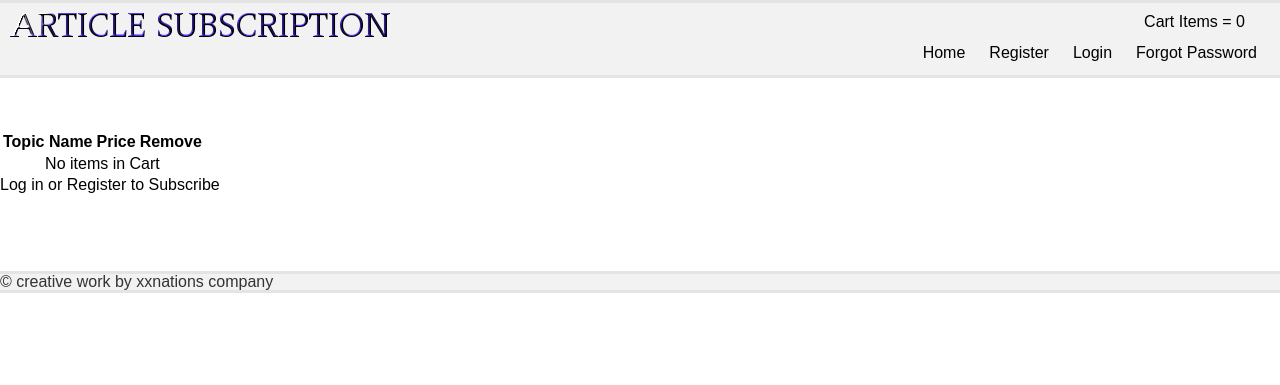
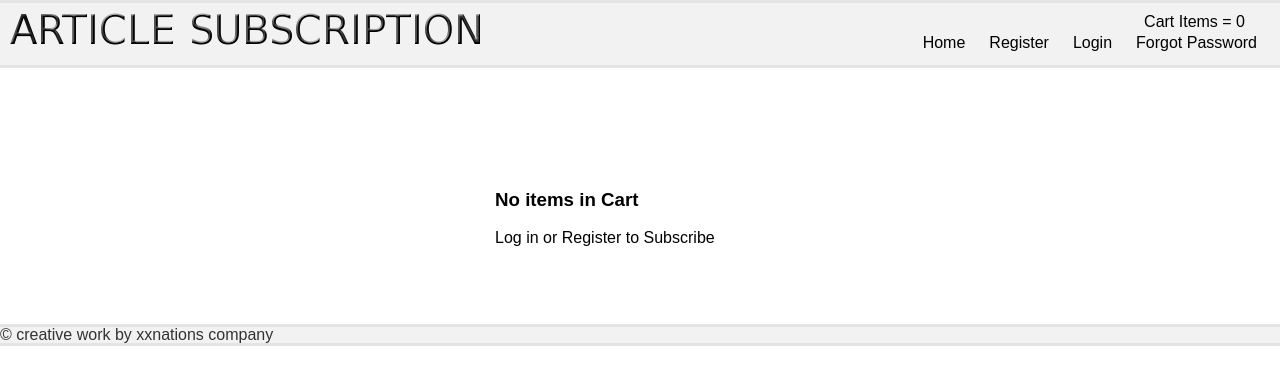
Before and after one commit to xxnations/WPL-Project, a PHP site: page /viewcart.php in a window 1280 px wide. Shown: the top 385 px of the page. Run offline with PHP 8.4, Linux system fonts and the light colour scheme.

Commit message:
view cart edit

```diff
--- a/project/common/header.php
+++ b/project/common/header.php
@@ -5,7 +5,7 @@
 <div id="headerdiv">
     <div id="headeroptionsmain" class="headeroptionsmain">
        <div id="headerimage"> <img src="../project/images/logo1.png" alt="The Article Subscription">
-           <br>Sum Of All Knowledge At One Place
+
 
        </div>
        <div id="shoppingcartdiv">
--- a/project/css/common.css
+++ b/project/css/common.css
@@ -260,7 +260,9 @@ position: relative;
 {
     float: left;
     width: 300px;
+    height: 10px;
 }
+
 .topicbox:hover
 {
     padding: 50px;
--- a/project/viewcart.php
+++ b/project/viewcart.php
@@ -12,8 +12,10 @@ include('Databaseadapter.php');
     <head>
         <meta charset="UTF-8">
         <link rel="stylesheet" href="css/common.css?time=<?php echo time(); ?>">
+        <link rel="stylesheet" href="css/register.css?time=<?php echo time(); ?>">
         <script src="js/jquery.min.js"></script>
         <script src="js/common.js?time=<?php echo time(); ?>"></script>
+
         <title></title>
     </head>
     <body>
@@ -21,6 +23,7 @@ include('Databaseadapter.php');
         <?php include("common/header.php"); ?>
         </div>
         <div id="body">
+            <div id="center">
 <?php
 $databaseadapter = new Databaseadapter();
 if(!empty($_SESSION['user']))
@@ -65,9 +68,11 @@ exit;
 
 }
 ?>
+
             <form action="checkout.php" method="POST">
-        <table id="listoftopicsincart">
-            <tr><th>Topic Name</th><th>Price</th><th>Remove</th></tr>
+<!--        <table id="listoftopicsincart" cellpadding="5">
+            <tr><th></th><th>Topic</th><th>Price</th><th></th></tr>
+            <tr><td></td><td></td><td></td></tr>-->
 
 <?php
 try
@@ -79,15 +84,20 @@ if(count($cartitems)>1)
 {
 
 $result = $databaseadapter->getTopicsById($cartitems);
+$i=0;
+echo "<table id=\"listoftopicsincart\" cellpadding=\"5\">
+            <tr><th></th><th>Topic</th><th>Price</th><th></th></tr>
+            <tr><td></td><td></td><td></td></tr>";
 foreach ($result as $row) {
-    echo "<tr><td>" . $row['topicname'] . "</td><td>" . $row['price'] . "</td><td><span id=\"" . $row['topicid'] . ":" . $row['topicname'] . "\"><button class=\"removefromcartbutton\"  name=\"" . $row['topicid'] . ":" . $row['topicname'] . "\" id=\"" . $row['topicid'] . ":" . $row['topicname'] . "\">Remove</button></span></td></tr>";
+    echo "<tr><td>".++$i.".     </td><td>" . ucfirst($row['topicname']) . "</td><td>$" . $row['price'] . "</td><td><span id=\"" . $row['topicid'] . ":" . $row['topicname'] . "\"><button class=\"removefromcartbutton\"  name=\"" . $row['topicid'] . ":" . $row['topicname'] . "\" id=\"" . $row['topicid'] . ":" . $row['topicname'] . "\">Remove</button></span></td></tr>";
     $price=$price+$row['price'];
 }
+
 $_SESSION['totalprice']=$price;
 }
 else
 {
-    ?><tr align="center"><td colspan="3" > No items in Cart</td></tr>
+    ?><tr align="center"><td colspan="3" ><h3>No items in Cart</h3></td></tr>
         <?php
 }
 }
@@ -99,7 +109,9 @@ else
         </table>
                  <?php if(!empty($_SESSION['user']))
         {
-            echo "<button id=\"checkoutbutton\">CheckOut</button>";
+                     if(count($cartitems)>1){
+            echo "<br><button id=\"checkoutbutton\">CheckOut</button>";
+                     }
         }
         else
         {
@@ -123,14 +135,15 @@ else
                     ?>
                 </div>
                 <div id="paymentdiv">
-                    <span>Total Amount to Pay : <?php echo $price; ?></span>
+                    <span><br>Total Amount to Pay : $<?php echo $price; ?></span>
                     <span> <button id="paybutton">Pay</button></span>
                 </div>
             </form>
         </div>
-
+        </div>
                     <div id="footer">
                 <?php include("common/footer.php"); ?>
             </div>
+
     </body>
 </html>
```
Also changed, not shown: project/images/logo1.png.
